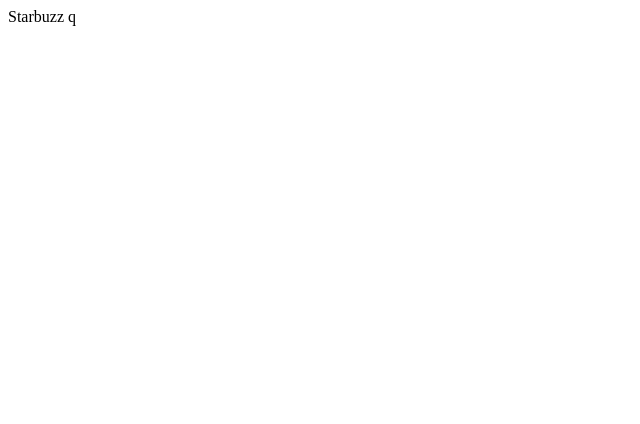
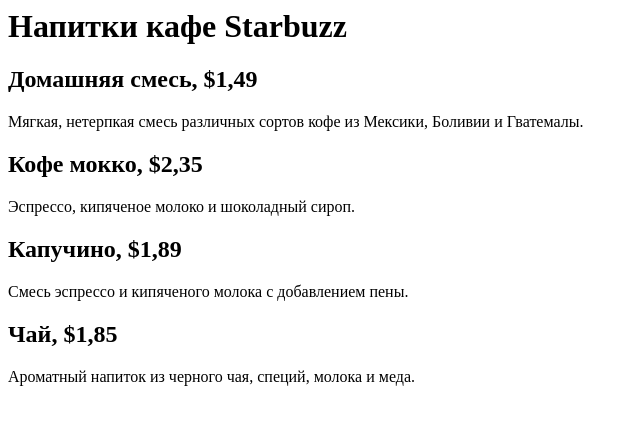
Before and after one commit to VadzimAJ/Learning, a plain HTML site: page HeadFirst Изучаем HTML, XHTML и CSS/index.html in a window 1280 px wide. Shown: the whole page, without its empty margins (0-640 px from the left). Drawn offline with Linux system fonts and the light colour scheme.

Commit message:
feat: add new file mission.html & mace some changes on index.html

```diff
--- a/HeadFirst Изучаем HTML, XHTML и CSS/index.html
+++ b/HeadFirst Изучаем HTML, XHTML и CSS/index.html
@@ -1,2 +1,31 @@
-Starbuzz
-q
+<html>
+
+<head>
+    <title>Кафе Starbuzz</title>
+</head>
+
+<h1>Напитки кафе Starbuzz</h1>
+
+
+<h2>Домашняя смесь, $1,49</h2>
+
+<p>Мягкая, нетерпкая смесь различных
+сортов кофе из Мексики, Боливии
+и Гватемалы.</p>
+
+<h2>Кофе мокко, $2,35</h2>
+
+<p>Эспрессо, кипяченое молоко
+и шоколадный сироп.</p>
+
+<h2>Капучино, $1,89</h2>
+
+<p>Смесь эспрессо и кипяченого молока
+с добавлением пены.</p>
+
+<h2>Чай, $1,85</h2>
+
+<p>Ароматный напиток из черного чая,
+специй, молока и меда.</p>
+
+</html>
```
Also changed, not shown: HeadFirst Изучаем HTML, XHTML и CSS/mission.html (added).
